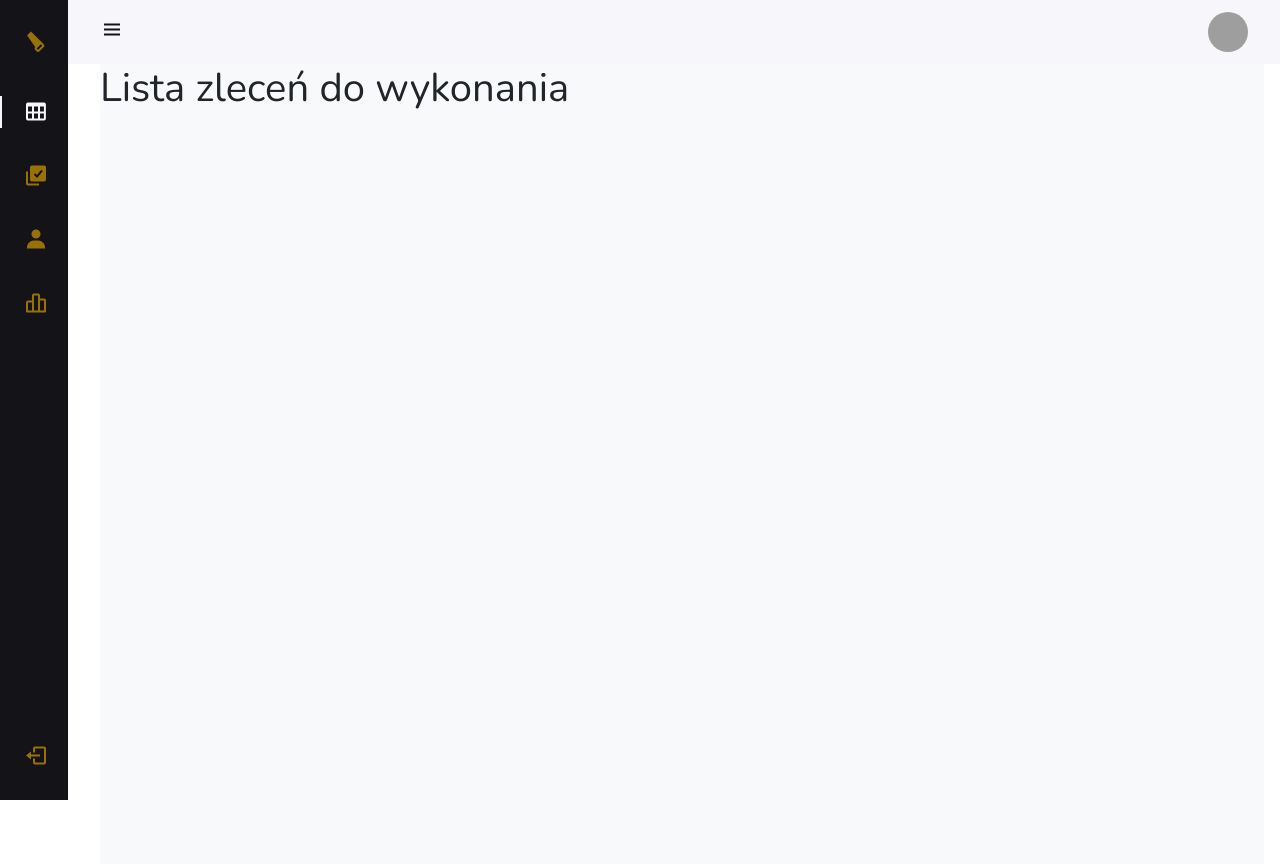
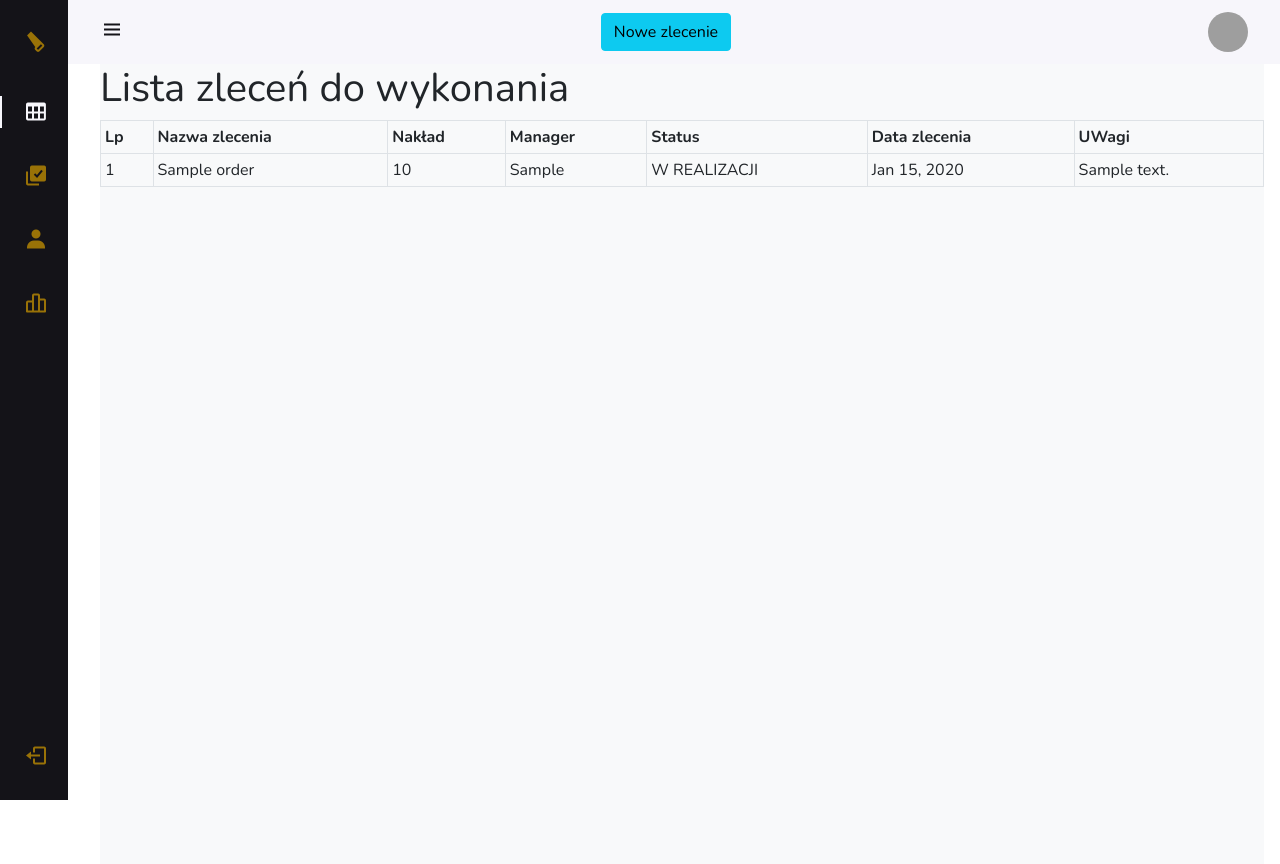
Before and after one commit to Klewiu/CutIt, a Django app: page /orders_list/ in a window 1280 px wide. Run offline with Django 4.2, Linux system fonts and the light colour scheme; tables that the repository leaves empty hold one stand-in row (values such as "Sample post"); some libraries are stand-ins or nearby versions; grey boxes are pictures that could not be loaded.

Commit message:
Add order create and change in orders list:
1. Create order create - view, template
2. Update orders_list
3. Add button for new order
4. Add requirements.txt
5. Update Settings - crispy forms

```diff
--- a/apps/orders/models.py
+++ b/apps/orders/models.py
@@ -1,4 +1,5 @@
 from django.db import models
+from django.urls import reverse
 
 # Create your models here.
 
@@ -8,9 +9,12 @@ orderStatus_choices = (
 )
 
 class Order(models.Model):
-    orderName = models.CharField(max_length=200)
-    orderQuantity = models.IntegerField()
-    orderManager = models.CharField(max_length=200)
-    orderDate = models.DateTimeField('date published')
-    orderStaus = models.CharField(max_length=50, verbose_name='Status wykonania', default= 'NOWE ZLECENIE', null=False, choices=orderStatus_choices)
-    orderNotes = models.CharField(max_length=200)
+    orderName = models.CharField(max_length=200, verbose_name='Nazwa zlecenia')
+    orderQuantity = models.IntegerField(verbose_name='Nakład')
+    orderManager = models.CharField(max_length=200, verbose_name='Kierownik zlecenia')
+    orderDate = models.DateTimeField(auto_now=True, verbose_name='Data dodania')
+    orderStatus = models.CharField(max_length=50, verbose_name='Status wykonania', default= 'NOWE ZLECENIE', null=False, choices=orderStatus_choices)
+    orderNotes = models.CharField(max_length=200, verbose_name='Uwagi')
+
+    def get_absolute_url(self):
+        return reverse('page-orders-list')
--- a/apps/orders/templates/orders/orders_list.html
+++ b/apps/orders/templates/orders/orders_list.html
@@ -1,4 +1,35 @@
 {% extends 'base.html' %}
 {% block content %}
 <h1> Lista zleceń do wykonania </h1>
+
+<div>
+    <table class="table table-sm table-bordered">
+      <thead class="thead">
+        <tr>
+          <th scope="col">Lp</th>
+          <th scope="col">Nazwa zlecenia</th>
+          <th scope="col">Nakład</th>
+          <th scope="col">Manager</th>
+          <th scope="col">Status</th>
+          <th scope="col">Data zlecenia</th>
+          <th scope="col">UWagi</th>
+        </tr>
+      </thead>
+
+      <tbody>
+        {% for order in object_list %}
+        <tr>
+          <td>{{ forloop.counter }}</td>
+          <td>{{ order.orderName }}</a></td>
+          <td>{{ order.orderQuantity }}</td>
+          <td>{{ order.orderManager }}</td>
+          <td>{{ order.orderStatus }}</td>
+          <td>{{ order.orderDate |date:"M d, Y"}}</td>
+          <td>{{ order.orderNotes }}</td>
+        </tr>
+        {% endfor %}
+      </tbody>
+    </table>
+  </div>
+
 {% endblock %}
--- a/apps/orders/urls.py
+++ b/apps/orders/urls.py
@@ -1,13 +1,15 @@
 from django.urls import path
 from . import views
+from .views import OrderCreateView, OrderListView
 from cutIt_app import settings
 from django.conf.urls.static import static
 from django.contrib.staticfiles.urls import staticfiles_urlpatterns
 
 urlpatterns = [
     path('', views.home, name='page-home'),
-    path('orders_list/', views.orders_list, name='page-orders-list'),
+    path('orders_list/', OrderListView.as_view(), name='page-orders-list'),
     path('completed_orders_list/', views.completed_orders_list, name='page-completed-orders-list'),
+    path('orders/order_create/', OrderCreateView.as_view(), name='page-order-create'),
 ]
 
 if settings.DEBUG:
--- a/apps/orders/views.py
+++ b/apps/orders/views.py
@@ -1,6 +1,25 @@
 from django.shortcuts import render
+from django.views.generic import CreateView, ListView
+from .models import Order
 
 # Create your views here.
+
+# CLASS - ORDER CREATE VIEW#
+class OrderCreateView (CreateView):
+  model = Order
+  fields = ['orderName', 'orderQuantity', 'orderManager','orderStatus','orderNotes']
+  template_name = 'orders/orders_create.html'
+
+  def form_valid(self, form):
+    form.instance.author = self.request.user
+    return super().form_valid(form)
+
+# CLASS - ORDER LIST VIEW#
+
+class OrderListView (ListView):
+  model = Order
+  template_name = 'orders/orders_list.html'
+  ordering = ['-orderDate']
 
 #HOME VIEW#
 def home(request):
@@ -9,12 +28,12 @@ def home(request):
       }
     return render (request,'orders/home.html', context )
 
-#ORDERS VIEW#
-def orders_list(request):
-    context = {
-        'title':'Lista zleceń',
-      }
-    return render (request,'orders/orders_list.html', context )
+# #ORDERS VIEW#
+# def orders_list(request):
+#     context = {
+#         'title':'Lista zleceń',
+#       }
+#     return render (request,'orders/orders_list.html', context )
 
 #COMPLETED ORDERS VIEW#
 def completed_orders_list(request):
--- a/cutIt_app/settings.py
+++ b/cutIt_app/settings.py
@@ -39,9 +39,12 @@ INSTALLED_APPS = [
     'django.contrib.sessions',
     'django.contrib.messages',
     'django.contrib.staticfiles',
+    #custom apps for subfolder apps
     'apps.orders',
     'apps.users',
     'apps.reports',
+     #3rd party apps
+    'crispy_forms',
 ]
 
 MIDDLEWARE = [
--- /dev/null
+++ b/requirements.txt
@@ -0,0 +1,6 @@
+asgiref==3.5.0
+Django==4.0.2
+django-crispy-forms==1.14.0
+python-decouple==3.6
+sqlparse==0.4.2
+tzdata==2021.5
--- a/templates/base.html
+++ b/templates/base.html
@@ -26,7 +26,8 @@
   <body id="body-pd">
     <!--Header-->
     <header class="header" id="header">
-      <div class="header_toggle"> <i class='bx bx-menu' id="header-toggle"></i> </div>
+      <div class="header_toggle"> <i class='bx bx-menu' id="header-toggle"></i></div>
+      <a class="btn btn-info" href="{% url 'page-order-create' %}">Nowe zlecenie</a>
       <div class="header_img"> <img src="https://i.imgur.com/hczKIze.jpg" alt=""> </div>
     </header>
 
```
Also changed, not shown: apps/orders/templates/orders/orders_create.html (added, +23 -0 lines), apps/orders/migrations/0002_alter_order_orderdate_alter_order_orderstaus.py (added), apps/orders/migrations/0003_remove_order_orderstaus_order_orderstatus.py (added), apps/orders/migrations/0004_alter_order_orderdate_alter_order_ordermanager_and_more.py (added).
